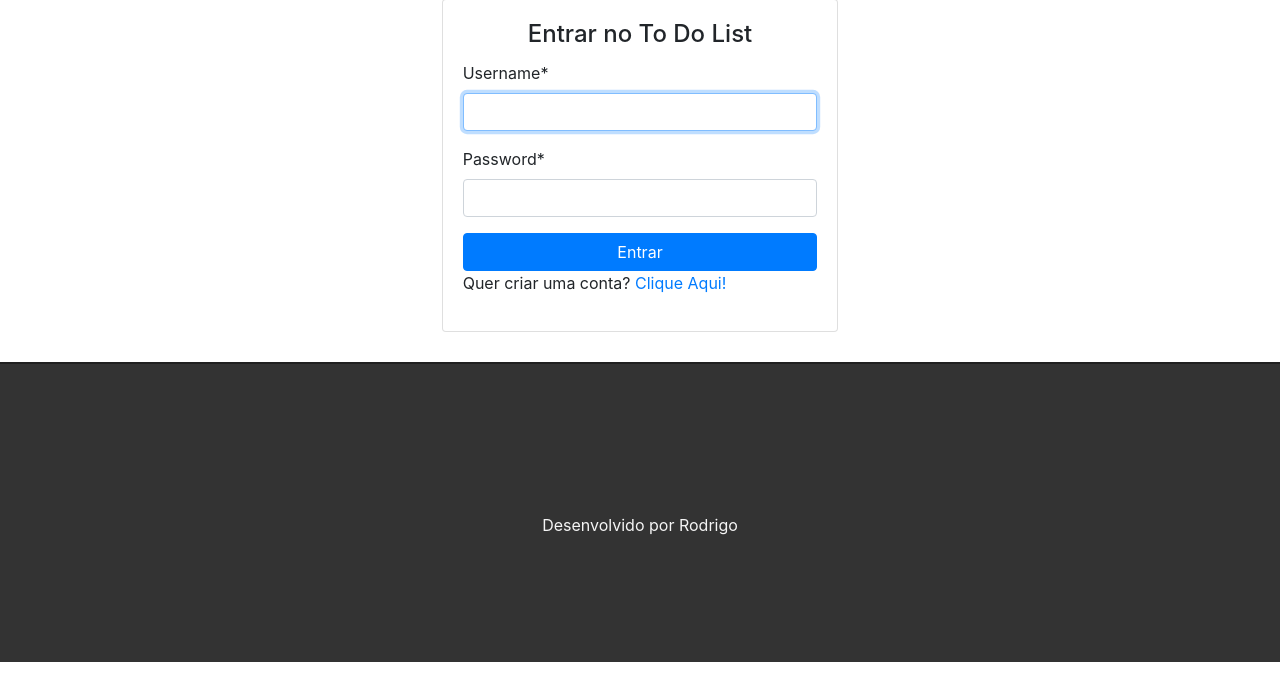
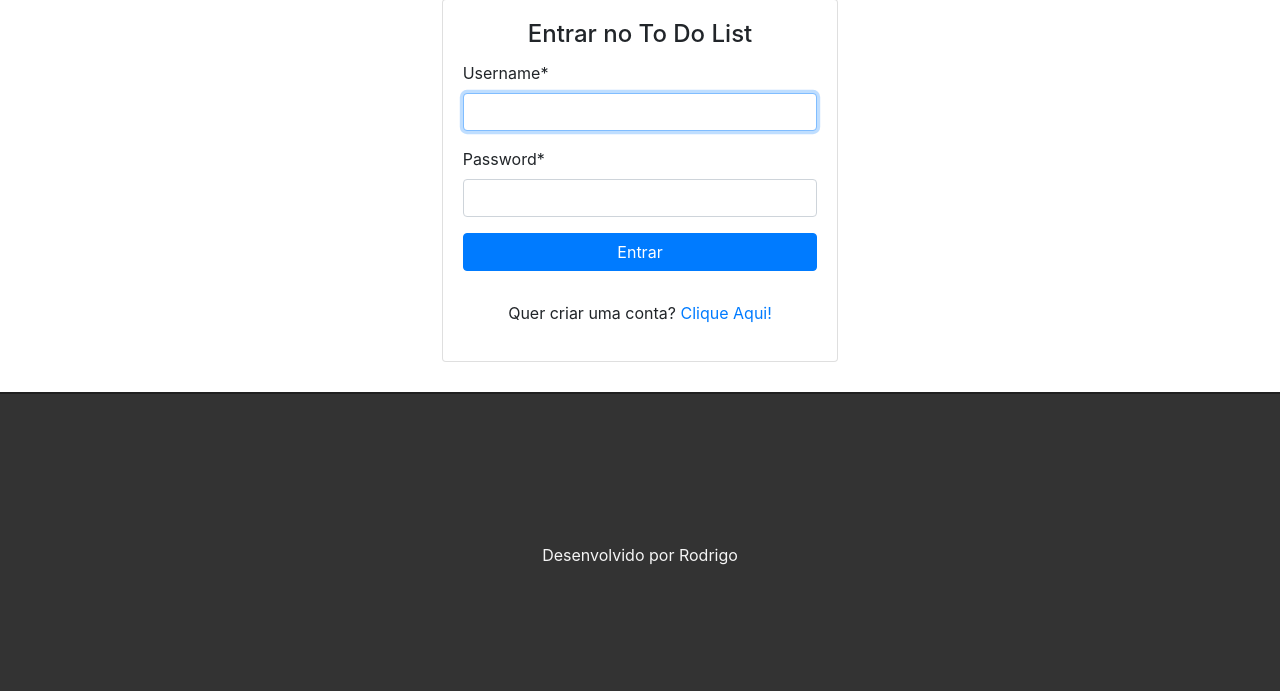
Before and after one commit to rodrigoyuri/to-do-python, a Django app: page /accounts/login/?next=/ in a window 1280 px wide. Shown: the part 78-769 px from the top of the page. Run offline with Django 3.2, Linux system fonts and the light colour scheme; some libraries are stand-ins or nearby versions.

Commit message:
style link pages login and register

```diff
--- a/tasks/static/css/styles.css
+++ b/tasks/static/css/styles.css
@@ -145,3 +145,8 @@ ul.messages li {
 .auth-card {
     margin-bottom: 30px;
 }
+
+.change-form-p {
+    margin-top: 30px;
+    text-align: center;
+}
```
